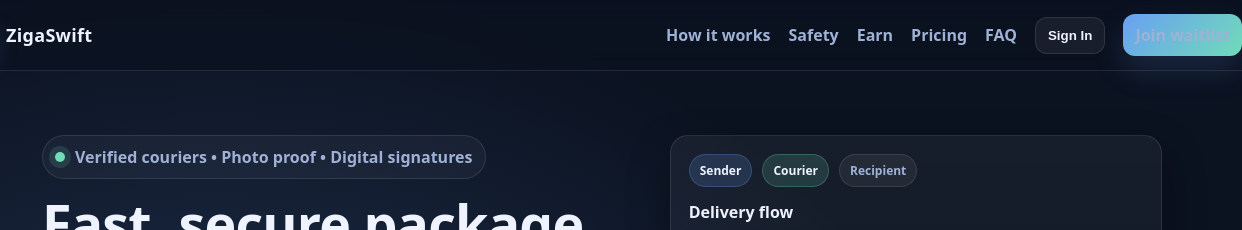
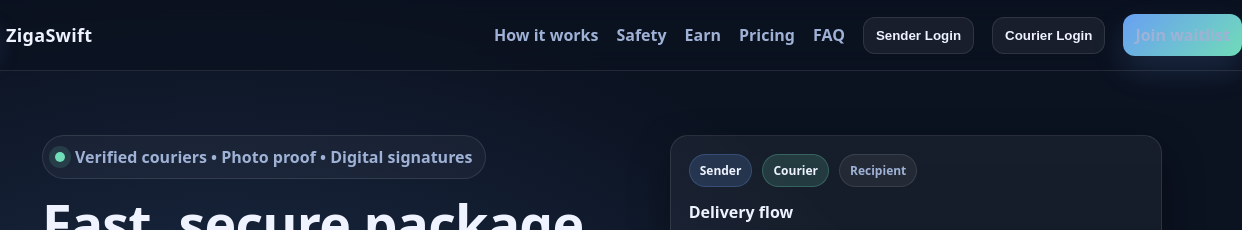
Before and after one commit to Bernard0816/zigaSwift-backend, a website: page index.html in a window 1280 px wide. Shown: the top 230 px of the page, 38-1280 px from the left. Drawn offline with Linux system fonts and the light colour scheme.

Commit message:
Replace Sign In button with Sender and Courier Login

```diff
--- a/index.html
+++ b/index.html
@@ -74,8 +74,12 @@
 <a href="#faq">FAQ</a>
 
 <!-- Sign In button -->
-<button class="btn btn-sm btn-ghost" id="signInBtn" type="button">
-Sign In
+<button class="btn btn-sm btn-ghost" id="senderLoginLink" type="button">
+Sender Login
+</button>
+
+<button class="btn btn-sm btn-ghost" id="courierLoginLink" type="button">
+Courier Login
 </button>
 
 <a class="btn btn-sm" href="#waitlist">Join waitlist</a>
```
